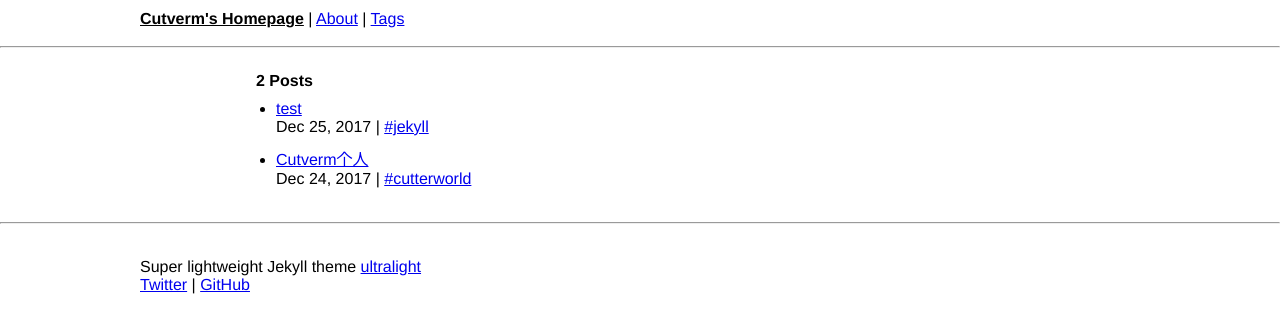
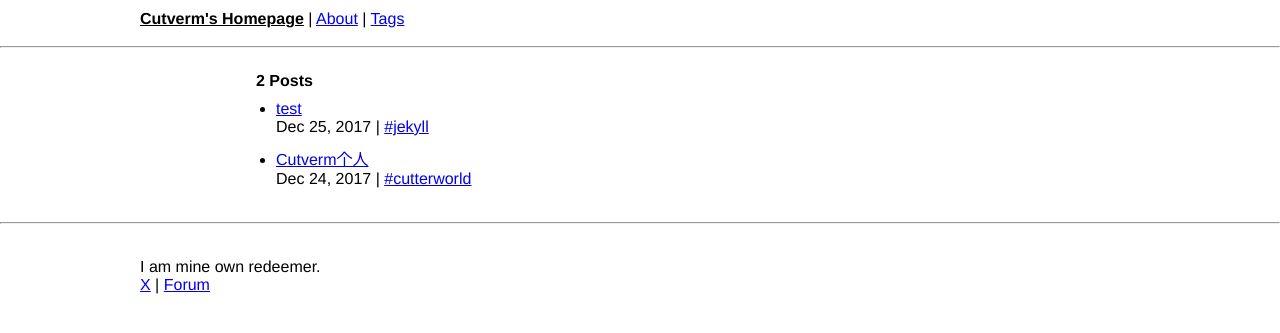
Before and after one commit to taxues/taxues.github.io, a Jekyll site: the page built from index.md, in a window 1280 px wide. Shown: the top 333 px of the page. Built offline with Jekyll 4.4.1, drawn with Linux system fonts in a browser that asks for light colours.

Commit message:
Update footer.md

```diff
--- a/_includes/footer.md
+++ b/_includes/footer.md
@@ -1,3 +1,3 @@
-Super lightweight Jekyll theme [ultralight](https://github.com/kotet/ultralight)
-[Twitter](https://twitter.com/kotetttt)
-| [GitHub](https://github.com/kotet)
+I am mine own redeemer.
+[X](https://x.com/e4739ragemet)
+| [Forum](https://columbinemassacre.forumotion.com/u15725)
```
